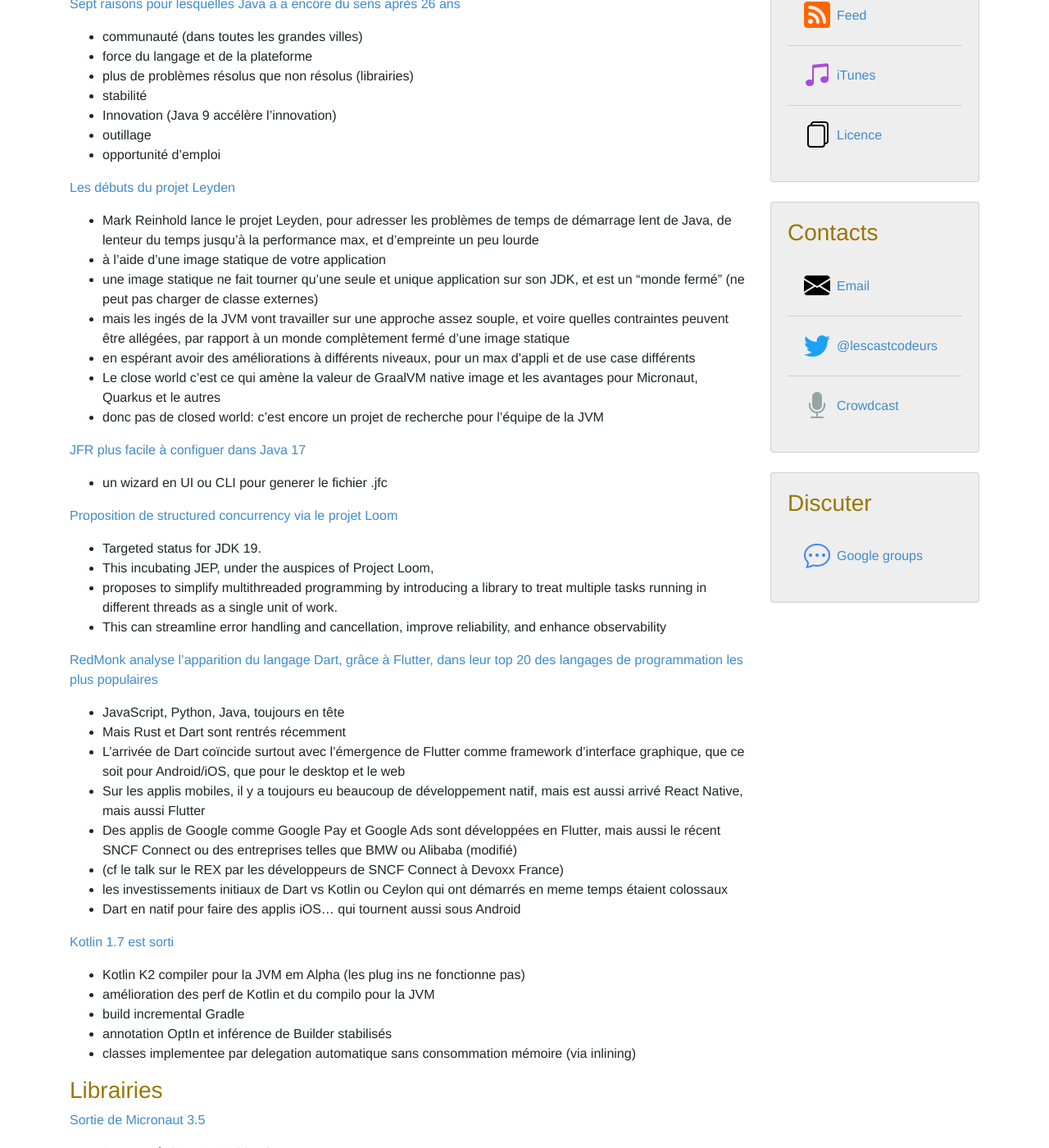
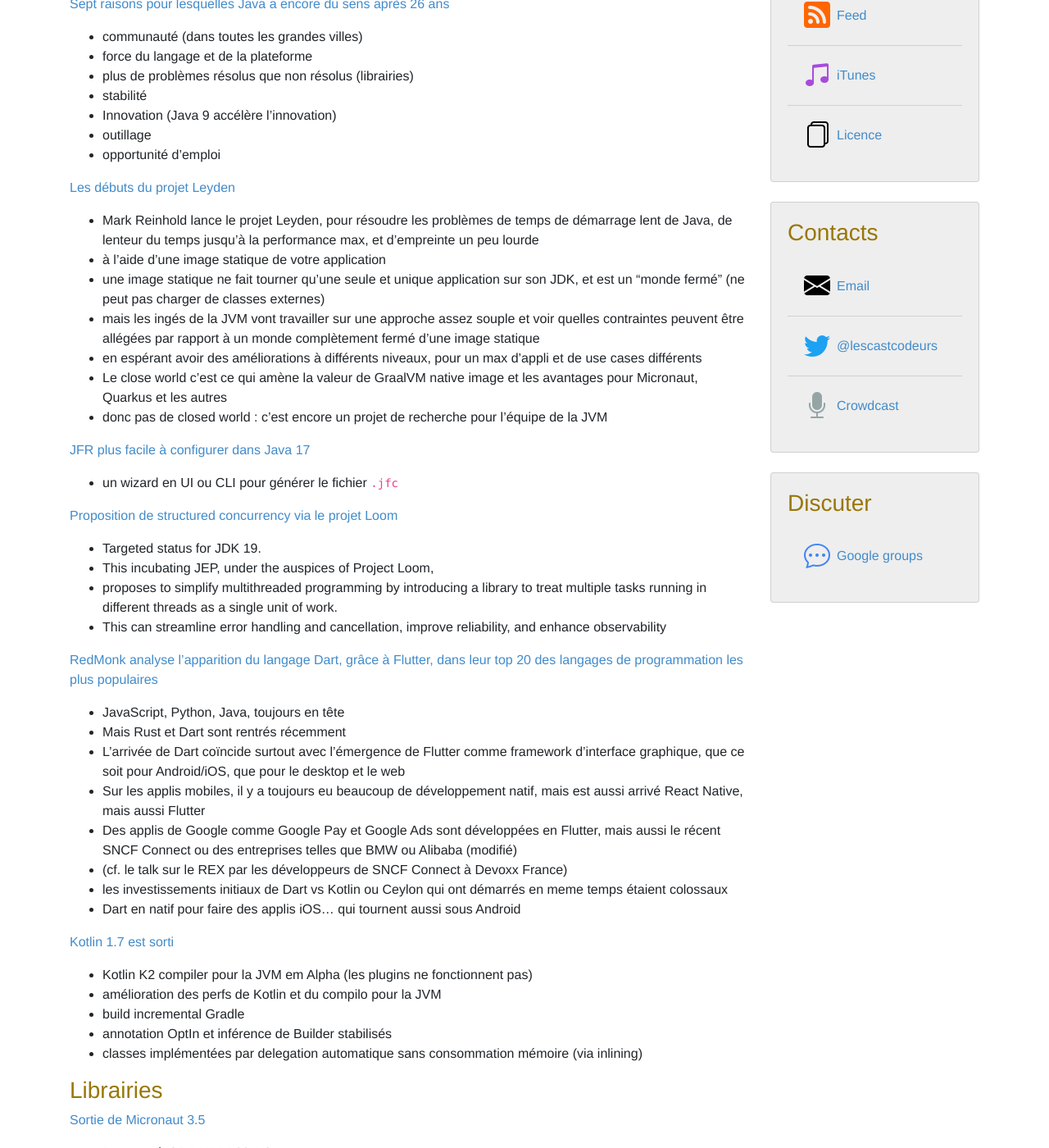
Before and after one commit to lescastcodeurs/lescastcodeurs.com, a Jekyll site: the page built from _posts/2022-06-13-lcc-280-lecon-de-geographie.md, in a window 1280 px wide and 1400 px high, scrolled down 421 px. Shown: the whole window at 82% size. Built offline with Jekyll 4.4.1, drawn with Linux system fonts in a browser that asks for light colours; comment, search, counter and statistics services are not loaded; some of the changed text lies outside the part shown.

Commit message:
Correction de typos sur 2022-06-13-lcc-280-lecon-de-geographie.md

```diff
--- a/_posts/2022-06-13-lcc-280-lecon-de-geographie.md
+++ b/_posts/2022-06-13-lcc-280-lecon-de-geographie.md
@@ -8,18 +8,18 @@ mp3_length: 58763123
 tweet: Leçon de géographie
 # tweet size: 91-93 -> 99-101 #######################################################################
 ---
-Cet épisode une fois n'est pas coutume parle beaucoup de nouvelles dans la rubrique langage et beaucoup de Java, wouhou !
+Cet épisode une fois n’est pas coutume parle beaucoup de nouvelles dans la rubrique langage et beaucoup de Java, wouhou !
 On parle aussi de sigstore, http/3, Micronaut et de VMWare.
 
 Enregistré le 10 juin 2022
 
-Téléchargement de l'épisode [LesCastCodeurs-Episode-280.mp3](https://traffic.libsyn.com/lescastcodeurs/LesCastCodeurs-Episode-280.mp3)
+Téléchargement de l’épisode [LesCastCodeurs-Episode-280.mp3](https://traffic.libsyn.com/lescastcodeurs/LesCastCodeurs-Episode-280.mp3)
 
 ## News
 
 ### Langages
 
-[Sept raisons pour lesquelles Java a a encore du sens après 26 ans](https://foojay.io/today/7-reasons-why-after-26-years-java-still-makes-sense/)
+[Sept raisons pour lesquelles Java a encore du sens après 26 ans](https://foojay.io/today/7-reasons-why-after-26-years-java-still-makes-sense/)
 
 * communauté (dans toutes les grandes villes)
 * force du langage et de la plateforme
@@ -31,17 +31,17 @@ Téléchargement de l'épisode [LesCastCodeurs-Episode-280.mp3](https://traffic.
 
 [Les débuts du projet Leyden](https://openjdk.java.net/projects/leyden/notes/01-beginnings)
 
-* Mark Reinhold lance le projet Leyden, pour adresser les problèmes de temps de démarrage lent de Java, de lenteur du temps jusqu’à la performance max, et d’empreinte un peu lourde
+* Mark Reinhold lance le projet Leyden, pour résoudre les problèmes de temps de démarrage lent de Java, de lenteur du temps jusqu’à la performance max, et d’empreinte un peu lourde
 * à l’aide d’une image statique de votre application
-* une image statique ne fait tourner qu’une seule et unique application sur son JDK, et est un “monde fermé” (ne peut pas charger de classe externes)
-* mais les ingés de la JVM vont travailler sur une approche assez souple, et voire quelles contraintes peuvent être allégées, par rapport à un monde complètement fermé d’une image statique
-* en espérant avoir des améliorations à différents niveaux, pour un max d’appli et de use case différents
-* Le close world c’est ce qui amène la valeur de GraalVM native image et les avantages pour Micronaut, Quarkus et le autres
-* donc pas de closed world: c’est encore un projet de recherche pour l’équipe de la JVM
+* une image statique ne fait tourner qu’une seule et unique application sur son JDK, et est un “monde fermé” (ne peut pas charger de classes externes)
+* mais les ingés de la JVM vont travailler sur une approche assez souple et voir quelles contraintes peuvent être allégées par rapport à un monde complètement fermé d’une image statique
+* en espérant avoir des améliorations à différents niveaux, pour un max d’appli et de use cases différents
+* Le close world c’est ce qui amène la valeur de GraalVM native image et les avantages pour Micronaut, Quarkus et les autres
+* donc pas de closed world : c’est encore un projet de recherche pour l’équipe de la JVM
 
-[JFR plus facile à configuer dans Java 17]( https://egahlin.github.io/2022/05/31/improved-ergonomics.html)
+[JFR plus facile à configurer dans Java 17]( https://egahlin.github.io/2022/05/31/improved-ergonomics.html)
 
-* un wizard en UI ou CLI pour generer le fichier .jfc
+* un wizard en UI ou CLI pour générer le fichier `.jfc`
 
 [Proposition de structured concurrency via le projet Loom](https://www.infoq.com/news/2022/06/java-structured-concurrency/)
 
@@ -56,18 +56,18 @@ Téléchargement de l'épisode [LesCastCodeurs-Episode-280.mp3](https://traffic.
 * Mais Rust et Dart sont rentrés récemment
 * L’arrivée de Dart coïncide surtout avec l’émergence de Flutter comme framework d’interface graphique, que ce soit pour Android/iOS, que pour le desktop et le web
 * Sur les applis mobiles, il y a toujours eu beaucoup de développement natif, mais est aussi arrivé React Native, mais aussi Flutter
-* Des applis de Google comme Google Pay et Google Ads sont développées en Flutter, mais aussi le récent SNCF Connect  ou des entreprises telles que BMW ou Alibaba (modifié)
-* (cf le talk sur le REX par les développeurs de SNCF Connect à Devoxx France)
+* Des applis de Google comme Google Pay et Google Ads sont développées en Flutter, mais aussi le récent SNCF Connect ou des entreprises telles que BMW ou Alibaba (modifié)
+* (cf. le talk sur le REX par les développeurs de SNCF Connect à Devoxx France)
 * les investissements initiaux de Dart vs Kotlin ou Ceylon qui ont démarrés en meme temps étaient colossaux
 * Dart en natif pour faire des applis iOS… qui tournent aussi sous Android
 
 [Kotlin 1.7 est sorti](https://blog.jetbrains.com/kotlin/2022/06/kotlin-1-7-0-released/)
 
-* Kotlin K2 compiler pour la JVM em Alpha (les plug ins ne fonctionne pas)
-* amélioration des perf de Kotlin et du compilo pour la JVM
+* Kotlin K2 compiler pour la JVM em Alpha (les plugins ne fonctionnent pas)
+* amélioration des perfs de Kotlin et du compilo pour la JVM
 * build incremental Gradle
 * annotation OptIn et inférence de Builder stabilisés
-* classes implementee par delegation automatique sans consommation mémoire (via inlining)
+* classes implémentées par delegation automatique sans consommation mémoire (via inlining)
 
 ### Librairies
 
@@ -86,7 +86,7 @@ Téléchargement de l'épisode [LesCastCodeurs-Episode-280.mp3](https://traffic.
 
 * Kubernetes 1.24 (sorti en mai) est la première version utilisant officiellement Sigstore, permettant une vérification transparente des signatures pour protéger contre les attaques de la chaîne d’approvisionnement
 * [Sigstore](https://www.sigstore.dev/) est une nouvelle norme pour la signature, la vérification et la protection des logiciels. Elle se veut être un remplaçant pour GPG par exemple.
-* Sigstore offre une variété d’avantages à la communauté Kubernetes comme:
+* Sigstore offre une variété d’avantages à la communauté Kubernetes comme :
   * Sigstore’s keyless signing donne une grande expérience de développeur et supprime le besoin de la gestion de clé douloureuse.
   * Le journal public et transparent de Sigstore ([Rekor](https://github.com/sigstore/rekor)) avec ses API permettent aux consommateurs Kubernetes de vérifier les signatures.
   * ...
@@ -97,7 +97,7 @@ Téléchargement de l'épisode [LesCastCodeurs-Episode-280.mp3](https://traffic.
 
 * Basé sur le protocole de transport QUIC qui possède plusieurs fonctionnalités intéressantes telles que le multiplexage de flux, le contrôle de flux par flux et l’établissement de connexion à faible latence.
 * QPACK : un format de compression pour représenter efficacement les champs HTTP à utiliser en HTTP/3. Il s’agit d’une variation de la compression HPACK qui vise à réduire la taille des headers.
-* Extensible Prioritization Scheme for HTTP: schéma qui permet à un client HTTP de communiquer ses préférences quant à la façon dont le serveur en amont priorise les réponses à ses demandes, et permet également à un serveur d’indiquer à un intermédiaire en aval comment ses réponses devraient être priorisées lorsqu’elles sont transmises.
+* Extensible Prioritization Scheme for HTTP : schéma qui permet à un client HTTP de communiquer ses préférences quant à la façon dont le serveur en amont priorise les réponses à ses demandes et permet également à un serveur d’indiquer à un intermédiaire en aval comment ses réponses devraient être priorisées lorsqu’elles sont transmises.
 
 ### Outillage
 
@@ -172,7 +172,7 @@ Source: [Developers Conferences Agenda/List](https://github.com/scraly/developer
 * 4-6: [Devoxx Morocco](https://devoxx.ma/) - Agadir (Morocco) <a href="https://dvma22.cfp.dev"><img alt="CFP Devoxx Morocco" src="https://img.shields.io/static/v1?label=CFP&message=6-Jun-2022%20to%2015-Jul-2022&color=green"> </a>
 * 6-7: [Paris Web](https://paris-web.fr/) - Paris (France) <img alt="Closed Captions" src="https://img.shields.io/static/v1?label=CC&message=Closed%20Captions&color=blue" /> <a href="https://appel.paris-web.fr/"><img alt="CFP Paris Web" src="https://img.shields.io/static/v1?label=CFP&message=24-Mar-2022-%3E24-Apr-2022&color=red"> </a>
 * 10-14: [Devoxx Belgium](https://devoxx.be/) - Antwerp (Belgium) <a href="https://devoxx.be/"><img alt="CFP Devoxx Belgium 2022" src="https://img.shields.io/static/v1?label=CFP&message=Jun-2022%20to%20July-2022&color=orange"> </a>
-* 13-14: [Volcamp 2022](https://www.volcamp.io/) - Clermont Ferrand (France) <a href="https://conference-hall.io/public/event/8Wu147xoRDKQSjGcawoY"><img alt="CFP Volcamp" src="https://img.shields.io/static/v1?label=CFP&message=%3E13-May-2022&color=red"> </a>
+* 13-14: [Volcamp 2022](https://www.volcamp.io/) - Clermont-Ferrand (France) <a href="https://conference-hall.io/public/event/8Wu147xoRDKQSjGcawoY"><img alt="CFP Volcamp" src="https://img.shields.io/static/v1?label=CFP&message=%3E13-May-2022&color=red"> </a>
 * 20-21: [DevFest Nantes](https://devfest.gdgnantes.com/) - Nantes (France) <a href="https://conference-hall.io/public/event/CfucIjaXxrZThJE0POR3"><img alt="CFP Sunny Tech 2022" src="https://img.shields.io/static/v1?label=CFP&message=1-Apr-2022%20to%2015-Jun-2022&color=green"> </a>
 * 27-28: [Agile Tour Bordeaux](http://agiletourbordeaux.fr/) - Bordeaux (France) <a href="https://sessionize.com/agile-tour-bordeaux-2022/"><img alt="CFP Agile Tour Bordeaux" src="https://img.shields.io/static/v1?label=CFP&message=until%2031-July-2022&color=green"> </a>
 
```
Also changed, not shown: other parts of _posts/2022-06-13-lcc-280-lecon-de-geographie.md (+10 -13 lines).
